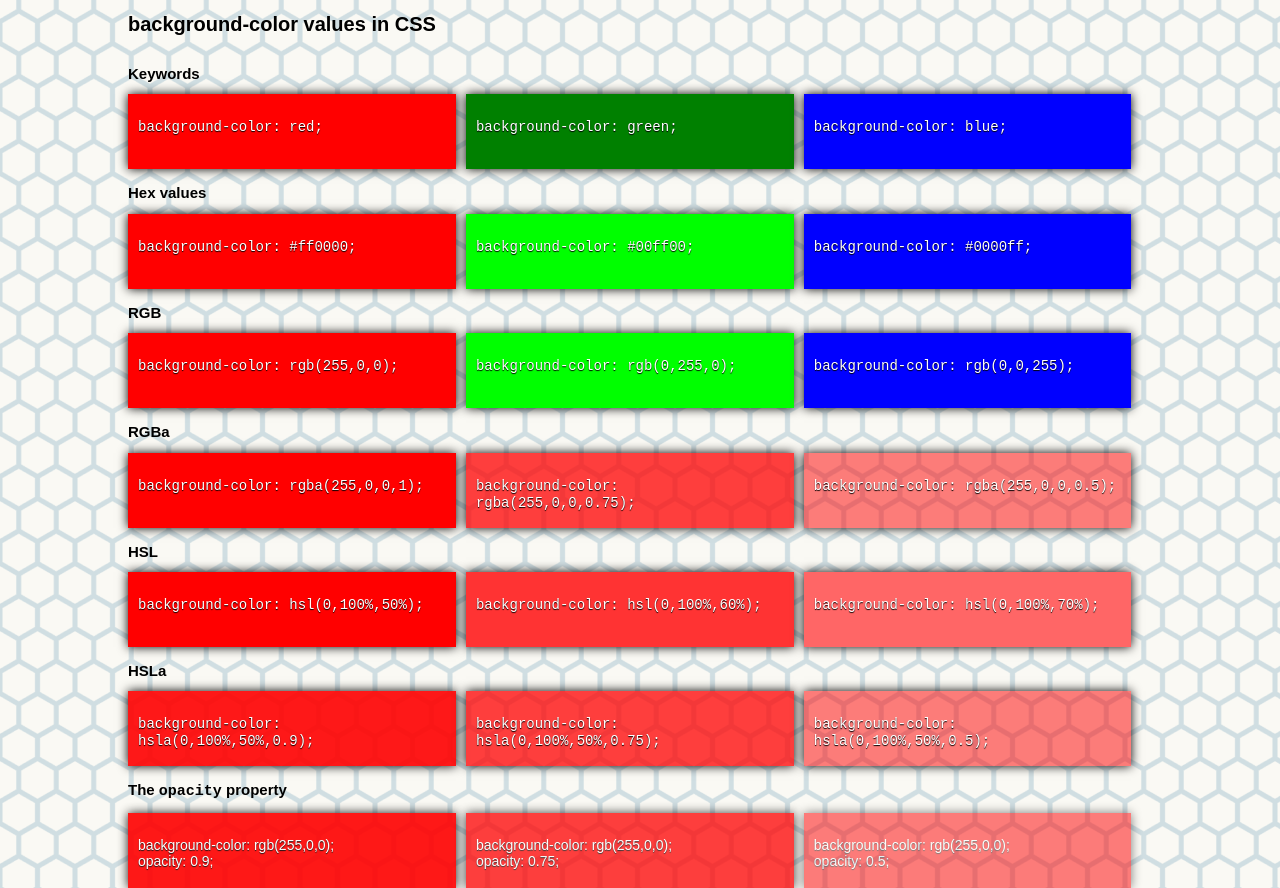
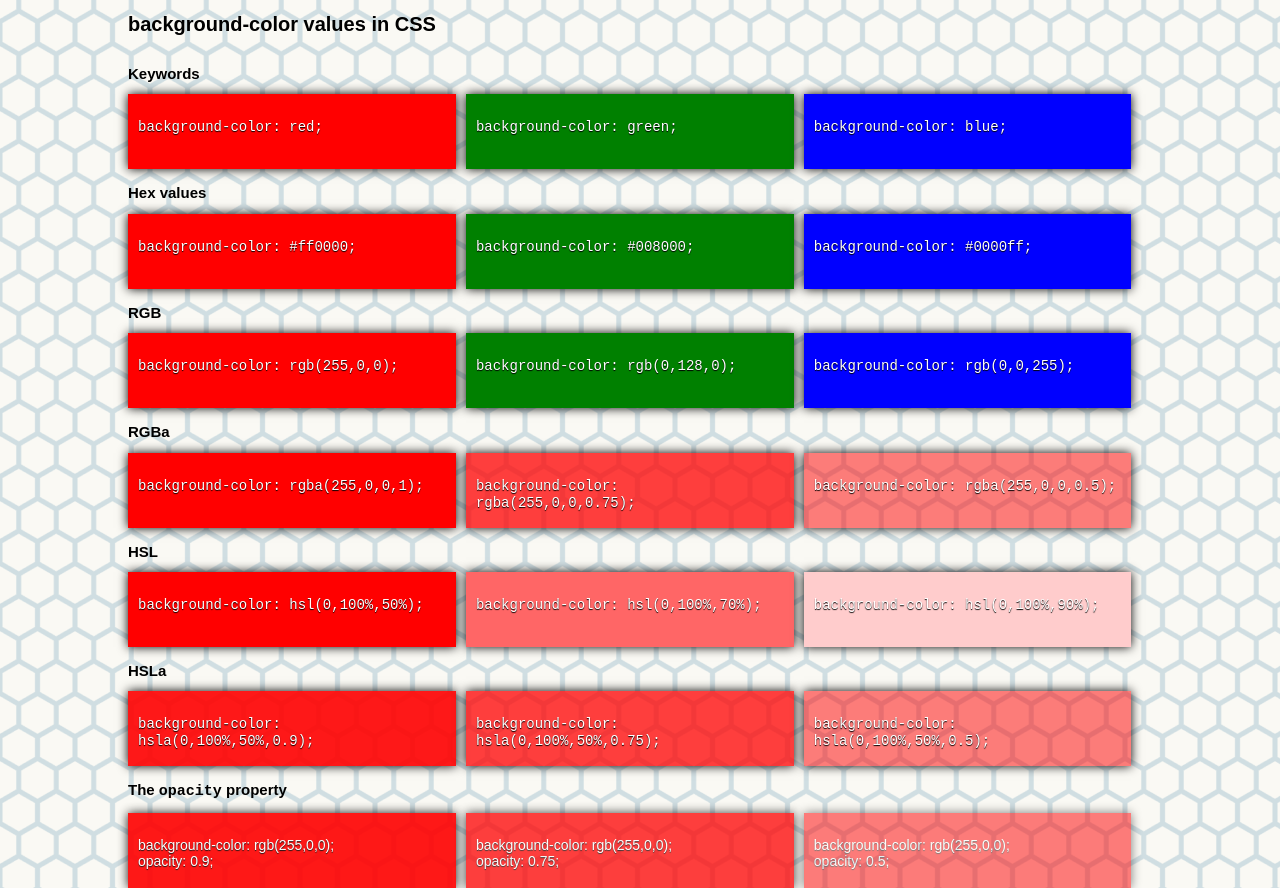
Before and after one commit to chrisdavidmills/simple-background-color, a plain HTML site: page index.html in a window 1280 px wide. Drawn offline with Linux system fonts and the light colour scheme.

Commit message:
adding background-color example to gh-pages branch

```diff
--- a/index.html
+++ b/index.html
@@ -52,7 +52,7 @@
   }
 
   #c5 {
-    background-color: #00ff00;
+    background-color: #008000;
   }
 
   #c6 {
@@ -64,7 +64,7 @@
   }
 
   #c8 {
-    background-color: rgb(0,255,0);
+    background-color: rgb(0,128,0);
   }
 
   #c9 {
@@ -88,11 +88,11 @@
   }
 
   #c14 {
-    background-color: hsl(0,100%,60%);
+    background-color: hsl(0,100%,70%);
   }
 
   #c15 {
-    background-color: hsl(0,100%,70%);
+    background-color: hsl(0,100%,90%);
   }
 
   #c16 {
@@ -148,7 +148,7 @@
   </div>
 
   <div id="c5">
-  <p><code>background-color: #00ff00;</code></p>
+  <p><code>background-color: #008000;</code></p>
   </div>
 
   <div id="c6">
@@ -162,7 +162,7 @@
   </div>
 
   <div id="c8">
-  <p><code>background-color: rgb(0,255,0);</code></p>
+  <p><code>background-color: rgb(0,128,0);</code></p>
   </div>
 
   <div id="c9">
@@ -190,11 +190,11 @@
   </div>
 
   <div id="c14">
-  <p><code>background-color: hsl(0,100%,60%);</code></p>
+  <p><code>background-color: hsl(0,100%,70%);</code></p>
   </div>
 
   <div id="c15">
-  <p><code>background-color: hsl(0,100%,70%);</code></p>
+  <p><code>background-color: hsl(0,100%,90%);</code></p>
   </div>
 
   <h2>HSLa</h2>
```
